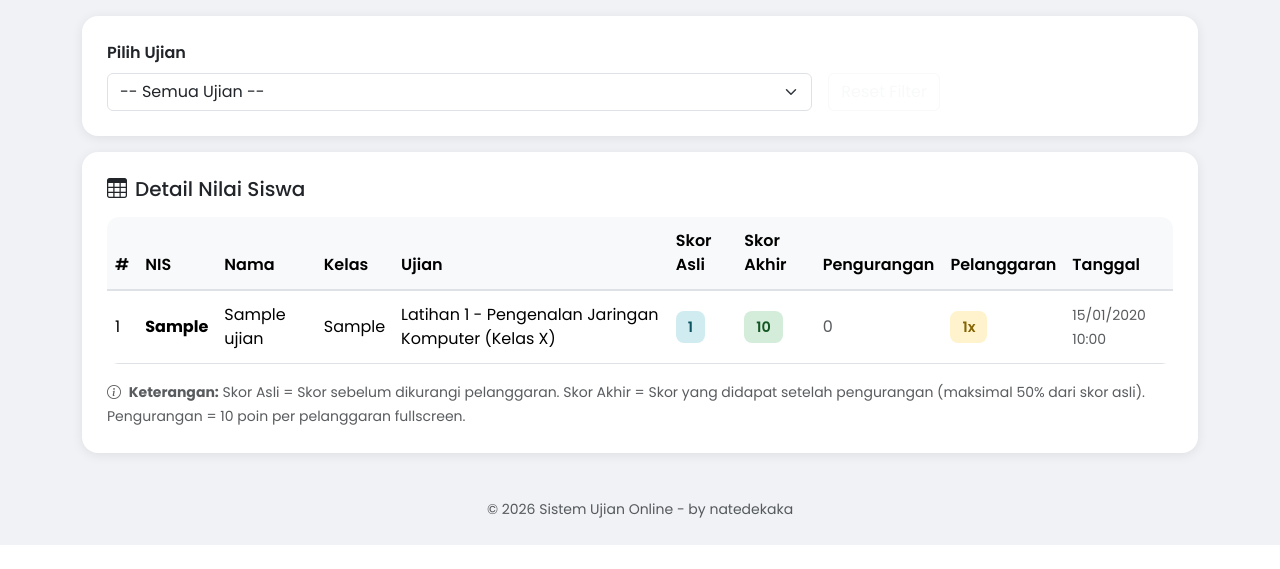
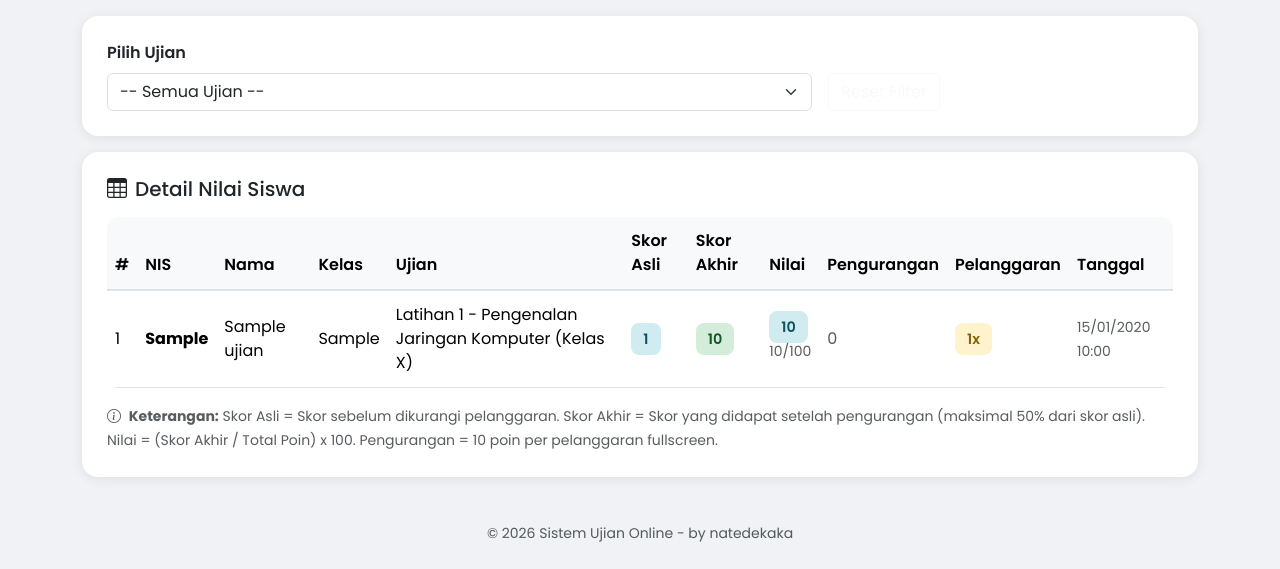
Before and after one commit to natedekaka/ulangan_lms, a PHP site: page /rekap_nilai.php in a window 1280 px wide. Shown: the part 366-935 px from the top of the page. Before the commit the page ends 911 px from the top, so only its background shows below. Run offline with PHP 8.4, Linux system fonts and the light colour scheme; data comes from the database, SQL or seed files in the repository; tables that the repository leaves empty hold one stand-in row (values such as "Sample post"); data that the repository does not hold is empty.

Commit message:
Show student nilai in rekap nilai

```diff
--- a/rekap_nilai.php
+++ b/rekap_nilai.php
@@ -1,6 +1,7 @@
 <?php
 require_once 'config/database.php';
 require_once 'config/init_sekolah.php';
+require_once 'config/tuntas.php';
 
 $sekolah = getKonfigurasiSekolah($conn);
 
@@ -56,9 +57,13 @@ while ($row = $result->fetch_assoc()) {
         $skor_awal = $row['total_skor'] + $penalty;
     }
 
+    $total_poin_maks = tuntasTotalPoinMaks($conn, (int)$row['id_ujian']);
+    $nilai_persen = tuntasHitungNilai((int)$row['total_skor'], $total_poin_maks);
     $row['skor_awal'] = $skor_awal;
     $row['penalty'] = $penalty;
     $row['jumlah_pelanggaran'] = $jumlah_pelanggaran;
+    $row['total_poin_maks'] = $total_poin_maks;
+    $row['nilai_persen'] = (int)round($nilai_persen);
     $hasil_list[] = $row;
 }
 
@@ -234,6 +239,7 @@ $conn->close();
                                 <th>Ujian</th>
                                 <th>Skor Asli</th>
                                 <th>Skor Akhir</th>
+                                <th>Nilai</th>
                                 <th>Pengurangan</th>
                                 <th>Pelanggaran</th>
                                 <th>Tanggal</th>
@@ -262,6 +268,12 @@ $conn->close();
                                     <span class="skor-badge skor-akhir">
                                         <?= $hasil['total_skor'] ?>
                                     </span>
+                                </td>
+                                <td>
+                                    <span class="skor-badge skor-awal">
+                                        <?= $hasil['nilai_persen'] ?>
+                                    </span>
+                                    <br><small class="text-muted"><?= $hasil['total_skor'] ?>/<?= $hasil['total_poin_maks'] ?></small>
                                 </td>
                                 <td>
                                     <?php if ($hasil['penalty'] > 0): ?>
@@ -298,6 +310,7 @@ $conn->close();
                         <strong>Keterangan:</strong>
                         Skor Asli = Skor sebelum dikurangi pelanggaran.
                         Skor Akhir = Skor yang didapat setelah pengurangan (maksimal 50% dari skor asli).
+                        Nilai = (Skor Akhir / Total Poin) x 100.
                         Pengurangan = 10 poin per pelanggaran fullscreen.
                     </small>
                 </div>
```
